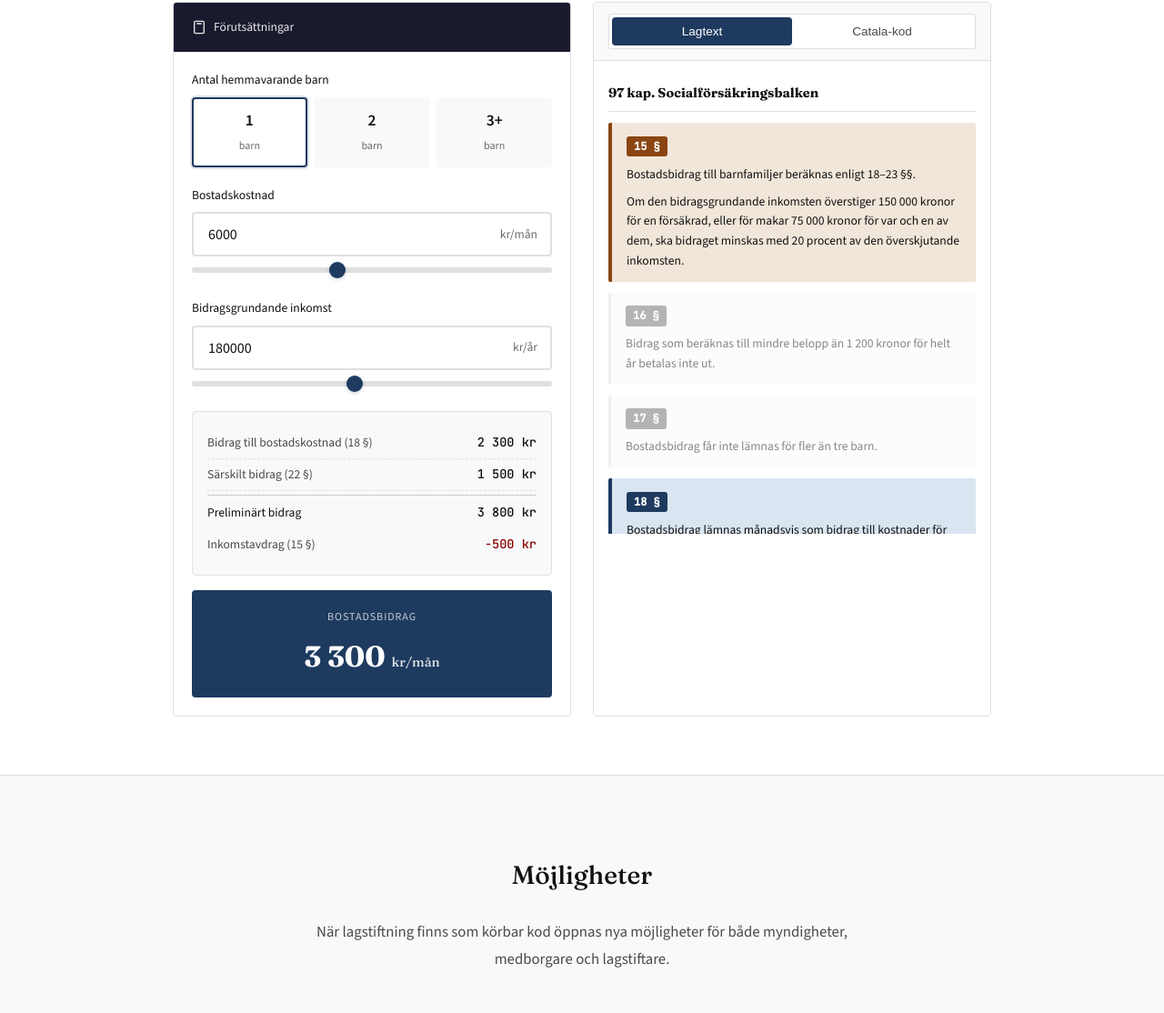
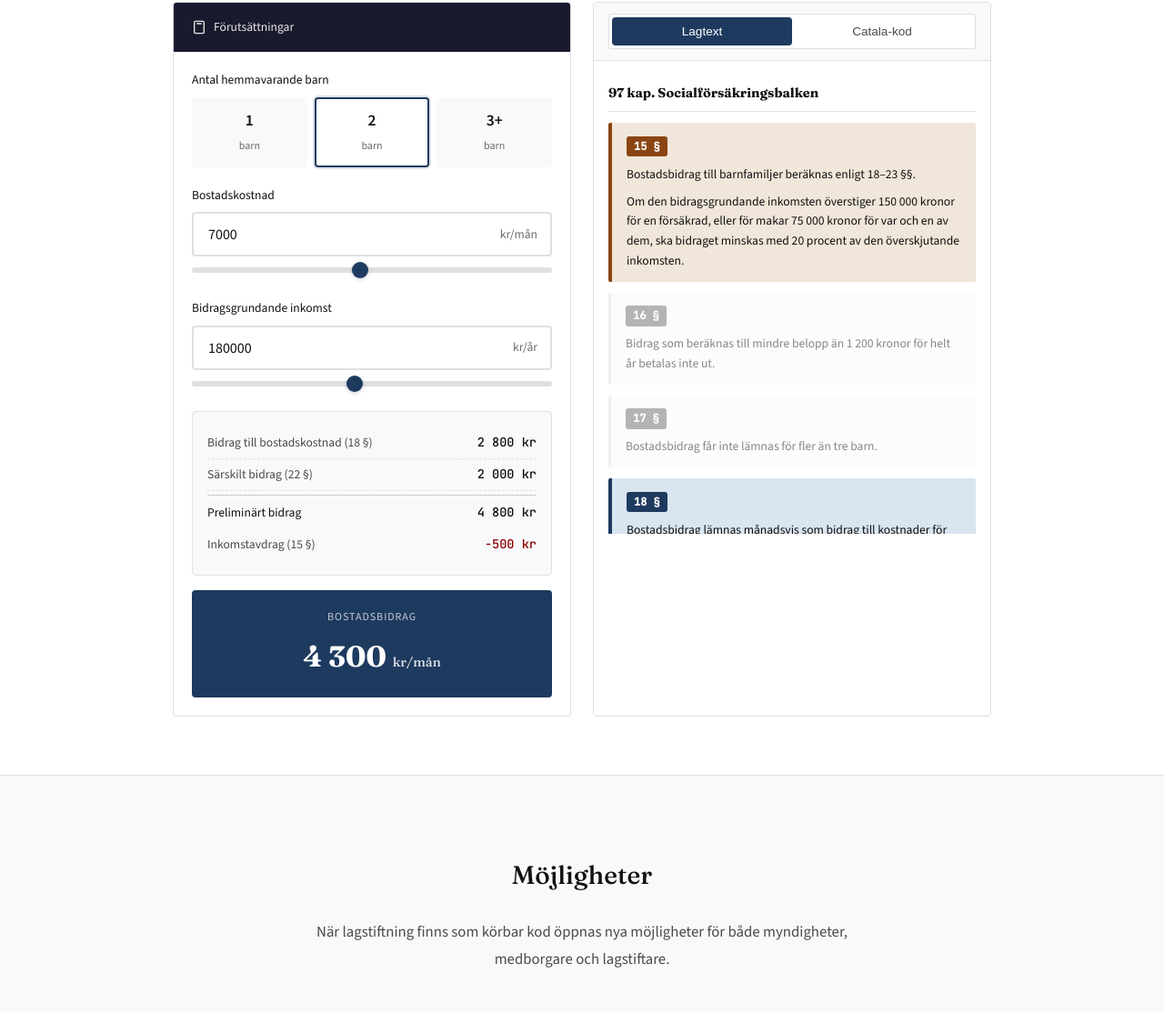
Before and after one commit to josaatt/www.juridik.lol, a plain HTML site: page rac/index.html in a window 1280 px wide. Shown: the part 5964-7078 px from the top of the page at 91% size. Drawn offline with nearby package versions, Linux system fonts and the light colour scheme.

Commit message:
Ändra standardvärden till exemplet (2 barn, 7000 kr)

```diff
--- a/rac/index.html
+++ b/rac/index.html
@@ -1937,11 +1937,11 @@
             <div class="input-section">
               <h4>Antal hemmavarande barn</h4>
               <div class="children-selector" id="childrenSelector">
-                <div class="child-option active" data-value="1">
+                <div class="child-option" data-value="1">
                   <span class="number">1</span>
                   <span class="label">barn</span>
                 </div>
-                <div class="child-option" data-value="2">
+                <div class="child-option active" data-value="2">
                   <span class="number">2</span>
                   <span class="label">barn</span>
                 </div>
@@ -1956,10 +1956,10 @@
               <h4>Bostadskostnad</h4>
               <div class="input-group">
                 <div class="input-wrapper">
-                  <input type="number" id="housingCost" value="6000" min="0" max="20000" step="100">
+                  <input type="number" id="housingCost" value="7000" min="0" max="20000" step="100">
                   <span class="unit">kr/mån</span>
                 </div>
-                <input type="range" id="housingCostSlider" value="6000" min="0" max="15000" step="100">
+                <input type="range" id="housingCostSlider" value="7000" min="0" max="15000" step="100">
               </div>
             </div>
 
@@ -2354,7 +2354,7 @@
     const SPECIAL_ALLOWANCE = { 1: 1500, 2: 2000, 3: 2650 };
     const MIN_MONTHLY_BENEFIT = 100; // 16 §: 1 200 kr/år = 100 kr/månad
 
-    let calcState = { children: 1, housingCost: 6000, income: 180000 };
+    let calcState = { children: 2, housingCost: 7000, income: 180000 };
 
     function calculateAllowance(children, housingCost, income) {
       const childCount = Math.min(children, 3);
```
